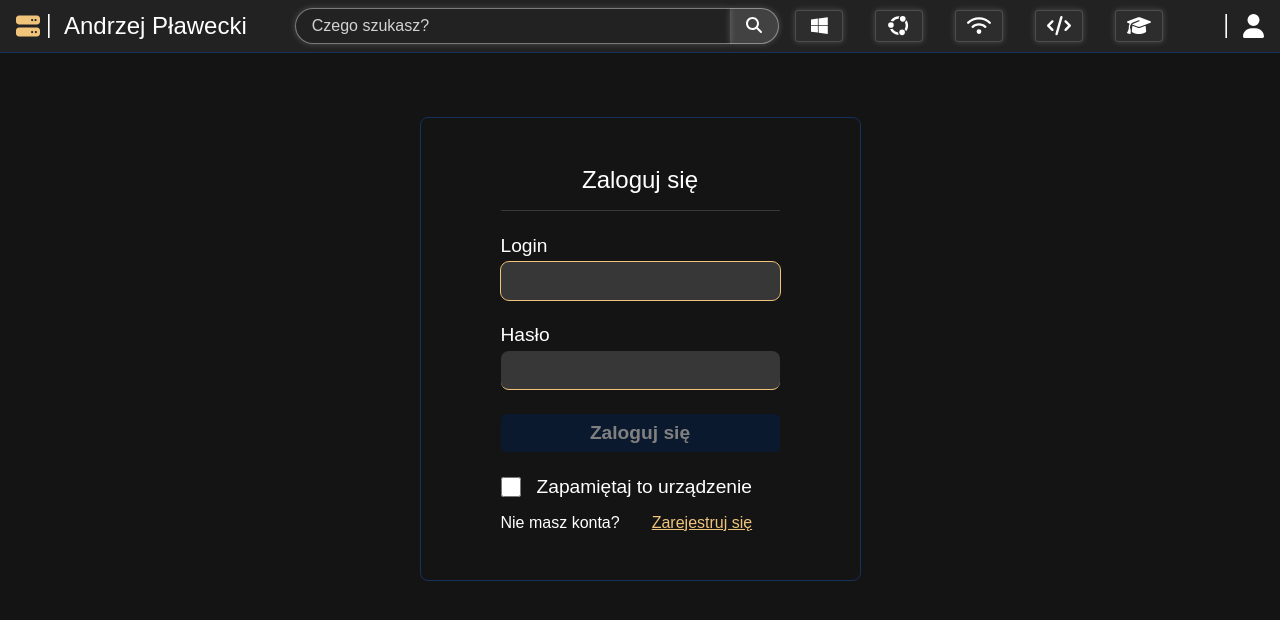
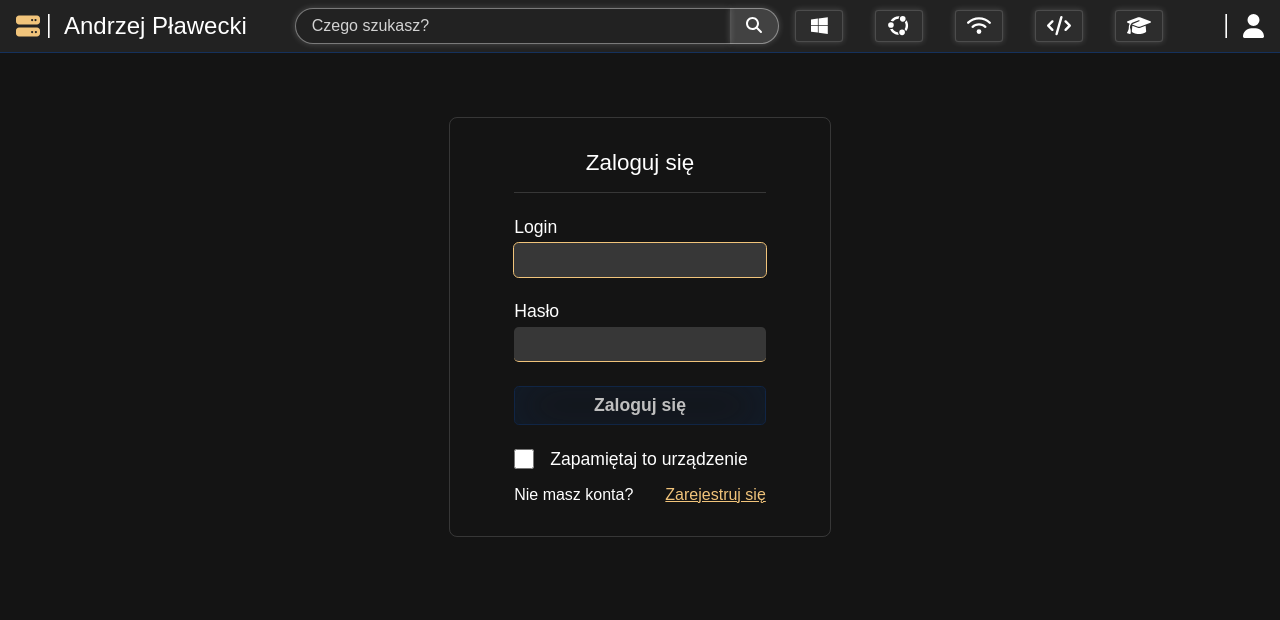
Before and after one commit to viventer/andrew-ponad-frontend, a React (Vite) app: page /login in a window 1280 px wide. Shown: the top 620 px of the page. Built offline with nearby package versions, Linux system fonts and the light colour scheme; no server answers.

Commit message:
fixedErrorModal scaling

```diff
--- a/src/views/auth/components/LoginForm.jsx
+++ b/src/views/auth/components/LoginForm.jsx
@@ -1,3 +1,4 @@
+import { StyledButton } from "../../global/styles/Button.styled";
 import { StyledAuthForm } from "../styles/Login.styled";
 
 export default function LoginForm({
@@ -26,12 +27,12 @@ export default function LoginForm({
         value={loginData.password}
         required
       />
-      <button
+      <StyledButton
         className={canSubmit ? "activeButton" : "disabledButton"}
         disabled={!canSubmit}
       >
-        Zaloguj się
-      </button>
+        <p>Zaloguj się</p>
+      </StyledButton>
       <div className="flex">
         <input
           type="checkbox"
--- a/src/views/auth/components/RegisterForm.jsx
+++ b/src/views/auth/components/RegisterForm.jsx
@@ -1,3 +1,4 @@
+import { StyledButton } from "../../global/styles/Button.styled";
 import { StyledAuthForm } from "../styles/Login.styled";
 
 export function RegisterForm({
@@ -97,12 +98,12 @@ export function RegisterForm({
         required
         ref={references.confirmPasswordRef}
       />
-      <button
+      <StyledButton
         disabled={!canSave}
         className={canSave ? "activeButton" : "disabledButton"}
       >
         Zarejestruj się
-      </button>
+      </StyledButton>
       <div className="flex">
         <input
           type="checkbox"
--- a/src/views/auth/styles/Login.styled.js
+++ b/src/views/auth/styles/Login.styled.js
@@ -6,14 +6,15 @@ export const StyledAuth = styled.main`
   justify-content: center;
   flex-direction: column;
   width: fit-content;
-  border: 0.1rem solid ${({ theme }) => theme.colors.navy};
+  border: 0.1rem solid rgba(255, 255, 255, 0.15);
   border-radius: 0.5rem;
-  padding: 3rem 5rem;
+  padding: 2rem 4rem;
   margin-top: 4rem;
   max-width: 100%;
 
   & h2 {
-    font-size: 1.5rem;
+    font-size: 1.4rem;
+    font-weight: 500;
     margin-bottom: 1rem;
   }
 
@@ -36,8 +37,7 @@ export const StyledAuth = styled.main`
 
   @media (max-width: 425px) {
     box-shadow: none;
-    width: 95%;
-    border: 0.1rem solid rgba(255, 255, 255, 0.15);
+    width: 95vw;
     margin-top: 1.5rem;
   }
 
@@ -57,6 +57,9 @@ export const StyledAuthForm = styled.form`
 
   & button {
     margin-bottom: 1.5rem;
+    width: 100%;
+    justify-content: center;
+    padding: 0.5rem;
   }
 
   & label,
@@ -67,8 +70,8 @@ export const StyledAuthForm = styled.form`
   & section {
     margin-top: 0.5rem;
     color: ${({ theme }) => theme.colors.sunset};
-    font-size: 1.1rem;
-    line-height: 1.3rem;
+    font-size: 1rem;
+    line-height: 1.6rem;
     display: none;
   }
 
@@ -82,11 +85,11 @@ export const StyledAuthForm = styled.form`
 
   & input {
     color: white;
-    font-size: 1.2rem;
+    font-size: 1rem;
     background-color: rgba(255, 255, 255, 0.15);
     border: none;
-    border-radius: 0.5rem;
-    padding: 0.5rem 1rem;
+    border-radius: 0.3rem;
+    padding: 0.5rem 0.75rem;
     width: 100%;
     border-bottom: 0.1rem solid ${({ theme }) => theme.colors.sunset};
   }
@@ -121,23 +124,11 @@ export const StyledAuthForm = styled.form`
 
   & label {
     margin-bottom: 0.3rem;
-    font-size: 1.2rem;
-  }
-
-  & button {
-    color: white;
-    font-size: 1.2rem;
-    font-weight: 700;
-    padding: 0.5rem;
-    border: none;
-    border-radius: 0.3rem;
-    background-color: ${({ theme }) => theme.colors.navy};
-    width: 100%;
-    filter: brightness(1);
+    font-size: 1.1rem;
   }
 
   & .disabledButton {
-    filter: brightness(0.5);
+    filter: brightness(0.75);
   }
 
   & .flex {
@@ -184,11 +175,4 @@ export const StyledAuthForm = styled.form`
       font-size: 1.15rem;
     }
   }
-
-  @media (hover: hover) {
-    & .activeButton:hover {
-      filter: brightness(1.25);
-      cursor: pointer;
-    }
-  }
 `;
--- a/src/views/global/components/ChangePasswordForm.jsx
+++ b/src/views/global/components/ChangePasswordForm.jsx
@@ -1,4 +1,5 @@
 import { StyledAuthForm } from "../../auth/styles/Login.styled";
+import { StyledButton } from "../styles/Button.styled";
 
 export default function ChangePasswordForm({
   handlers,
@@ -54,9 +55,9 @@ export default function ChangePasswordForm({
           handlers.handleInputChange("confirmNewPassword", e.target.value)
         }
       />
-      <button disabled={!canSubmit} onClick={handlers.handleSubmit}>
+      <StyledButton disabled={!canSubmit} onClick={handlers.handleSubmit}>
         Zmień hasło
-      </button>
+      </StyledButton>
     </StyledAuthForm>
   );
 }
--- a/src/views/global/components/UserInfo.jsx
+++ b/src/views/global/components/UserInfo.jsx
@@ -67,7 +67,7 @@ export default function UserInfo() {
           <header className="flex">
             <h2>Informacje o koncie</h2>
           </header>
-          <div className="flex">
+          <div className="flex userInfo">
             <section>
               <p>
                 login: <span>{userData.username}</span>
--- a/src/views/global/styles/Button.styled.js
+++ b/src/views/global/styles/Button.styled.js
@@ -4,7 +4,7 @@ export const StyledButton = styled.button`
   background: none;
   color: white;
   border: 0.1rem solid ${({ theme }) => theme.colors.navy};
-  padding: 0.2rem 1rem;
+  padding: 0.3rem 1rem;
   font-size: 1.1rem;
   width: fit-content;
   font-weight: 700;
@@ -15,6 +15,7 @@ export const StyledButton = styled.button`
   align-items: center;
   transition: box-shadow 0.15s ease-in-out;
   white-space: nowrap;
+  border-radius: 0.3rem;
 
   & .icon {
     color: ${({ theme }) => theme.colors.sunset};
--- a/src/views/global/styles/FixedErrorModal.styled.js
+++ b/src/views/global/styles/FixedErrorModal.styled.js
@@ -4,9 +4,8 @@ export const StyledFixedErrorModal = styled.section`
   position: fixed;
   left: 6rem;
   bottom: 6rem;
-  z-index: 1000;
   padding: 1rem 2rem;
-  font-size: 1.2rem;
+  font-size: 1.1rem;
   font-weight: 500;
   border: 0.2rem solid ${({ theme }) => theme.colors.red};
   border-radius: 0.1rem;
@@ -15,16 +14,19 @@ export const StyledFixedErrorModal = styled.section`
   display: flex;
   align-items: center;
   gap: 0.5rem;
+  z-index: 141414;
 
   & > .icon {
     color: ${({ theme }) => theme.colors.red};
   }
 
+  @media (orientation: portrait) {
+    bottom: 70vh;
+  }
+
   @media (max-width: 750px) {
-    left: 10vw;
-    right: 10vw;
-    bottom: 10vh;
-    width: 80vw;
-    font-size: 1rem;
+    left: 5vw;
+    right: 5vw;
+    width: 90vw;
   }
 `;
--- a/src/views/global/styles/Header.styled.js
+++ b/src/views/global/styles/Header.styled.js
@@ -74,6 +74,12 @@ export const StyledHeader = styled.header`
       box-shadow: 0.5rem 0 0 ${({ theme }) => theme.colors.sunset};
     }
   }
+
+  @media (max-width: 350px) {
+    & h1 > .reactRouterLink > p {
+      display: none;
+    }
+  }
 `;
 
 export const StyledSearchBar = styled.nav`
--- a/src/views/global/styles/UserInfo.styled.js
+++ b/src/views/global/styles/UserInfo.styled.js
@@ -43,7 +43,7 @@ export const StyledUserInfo = styled.div`
     border-bottom: 0.1rem solid ${({ theme }) => theme.colors.sunset};
   }
 
-  & div > section:first-of-type {
+  & .userInfo > section:first-of-type {
     display: flex;
     flex-direction: column;
     gap: 1rem;
@@ -133,7 +133,7 @@ export const StyledUserInfo = styled.div`
       min-width: 0;
     }
 
-    & > article > .flex:last-child {
+    & > article > .userInfo {
       flex-direction: column;
       align-items: start;
       justify-content: center;
```
